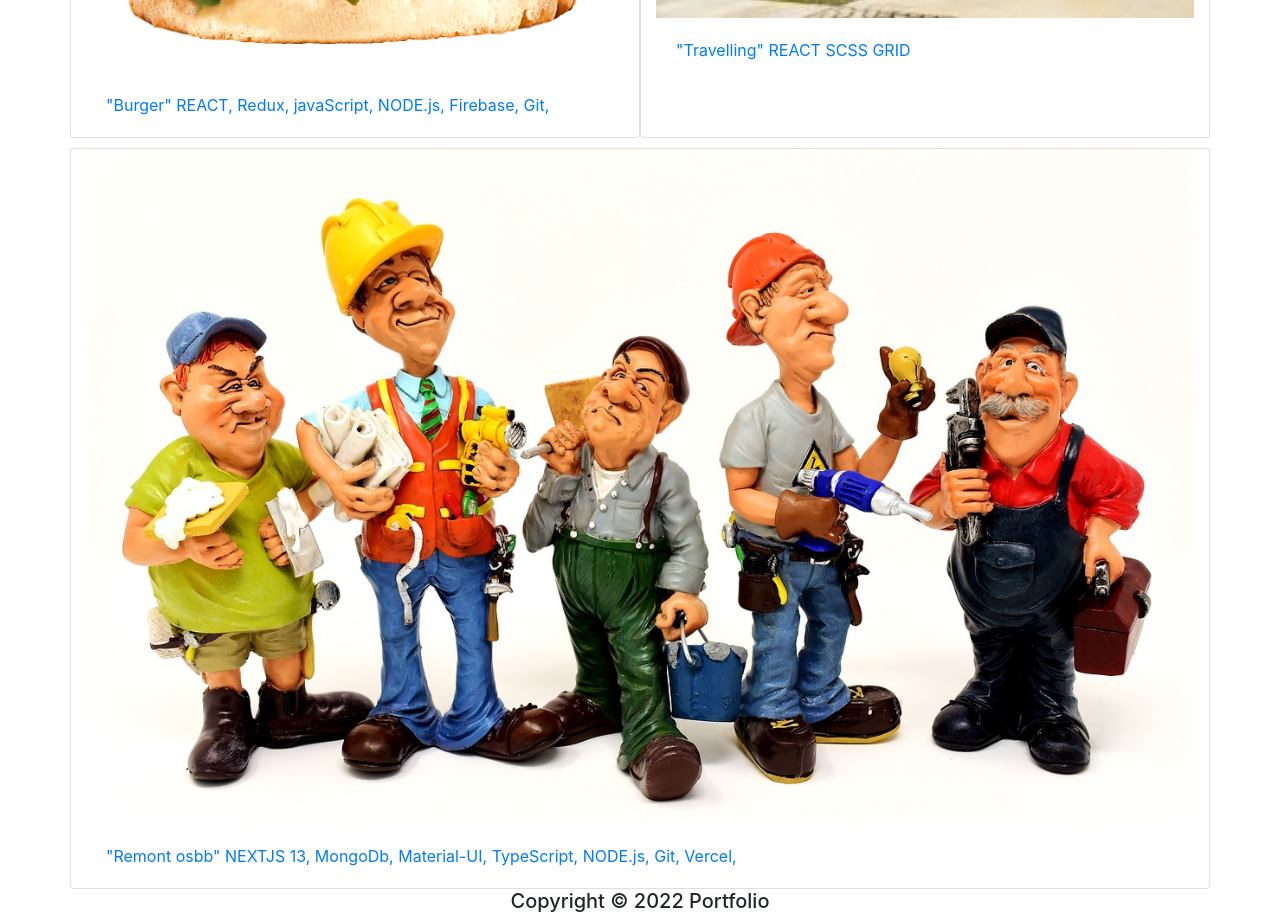
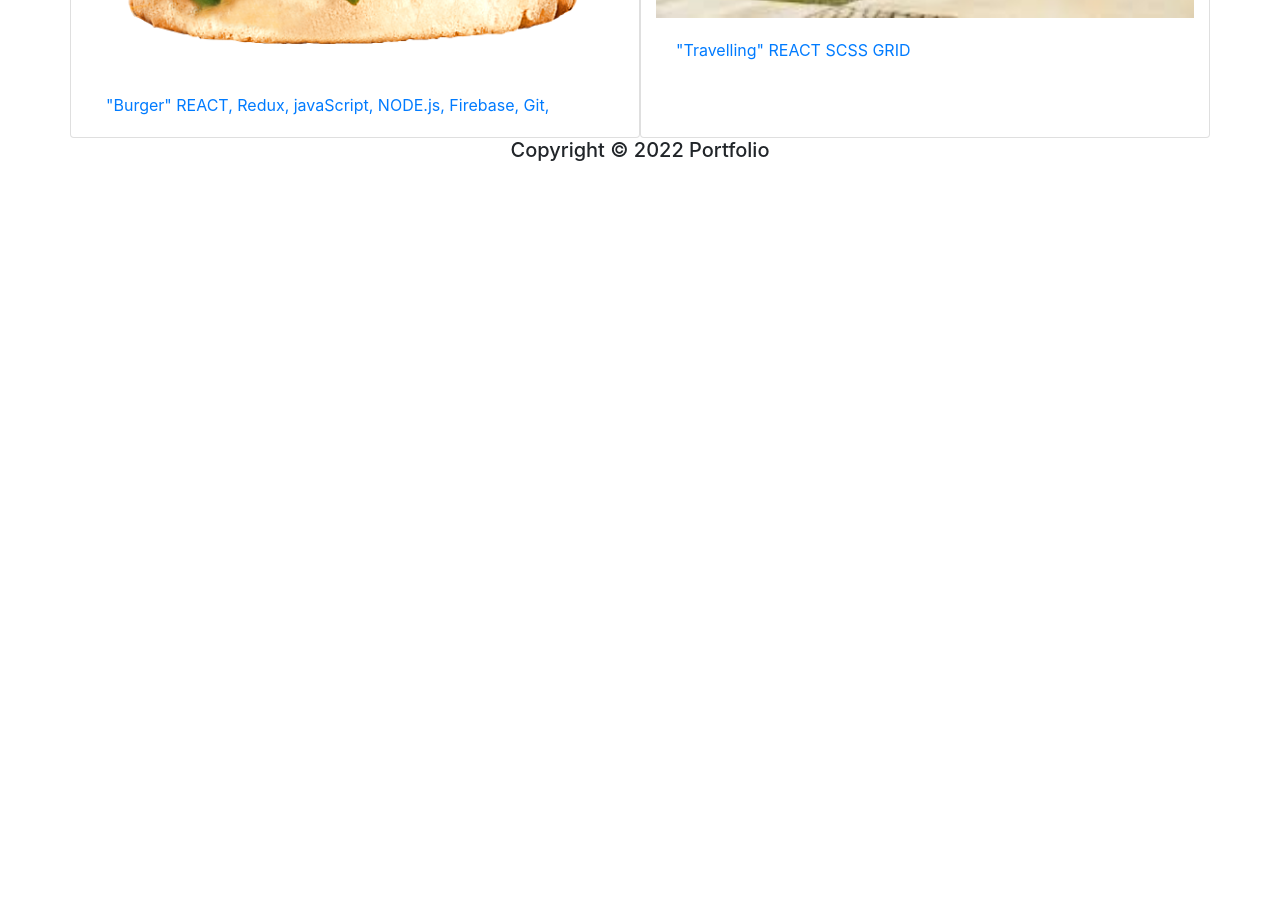
Before and after one commit to sershishkov/portfolio, a React (Create React App) app: page / in a window 1280 px wide. Shown: the part 1600-2521 px from the top of the page. After the commit the page ends 1770 px from the top, so only its background shows below. Built offline with nearby package versions, Linux system fonts and the light colour scheme.

Commit message:
editMain

```diff
--- a/src/pages/Main.jsx
+++ b/src/pages/Main.jsx
@@ -83,7 +83,7 @@ const Main = () => {
             </a>
           </div>
         </div>
-        <div className='row'>
+        {/* <div className='row'>
           <div className='card  col-sm-12'>
             <a
               href='https://remont-osbb-nextjs13.vercel.app/'
@@ -99,7 +99,7 @@ const Main = () => {
               </div>
             </a>
           </div>
-        </div>
+        </div> */}
       </div>
     </div>
   );
```
